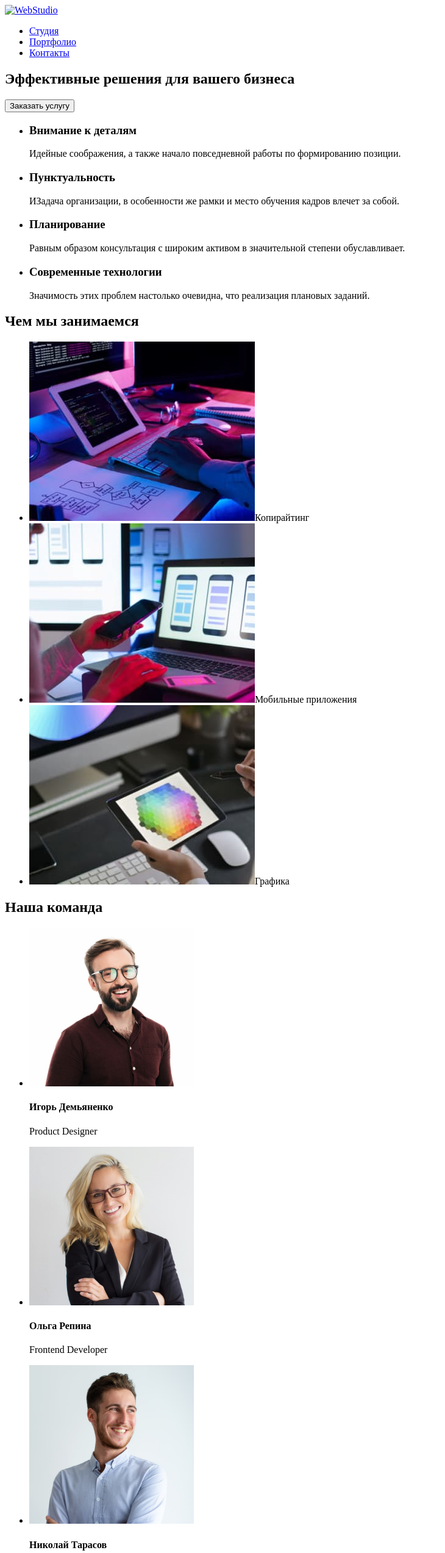
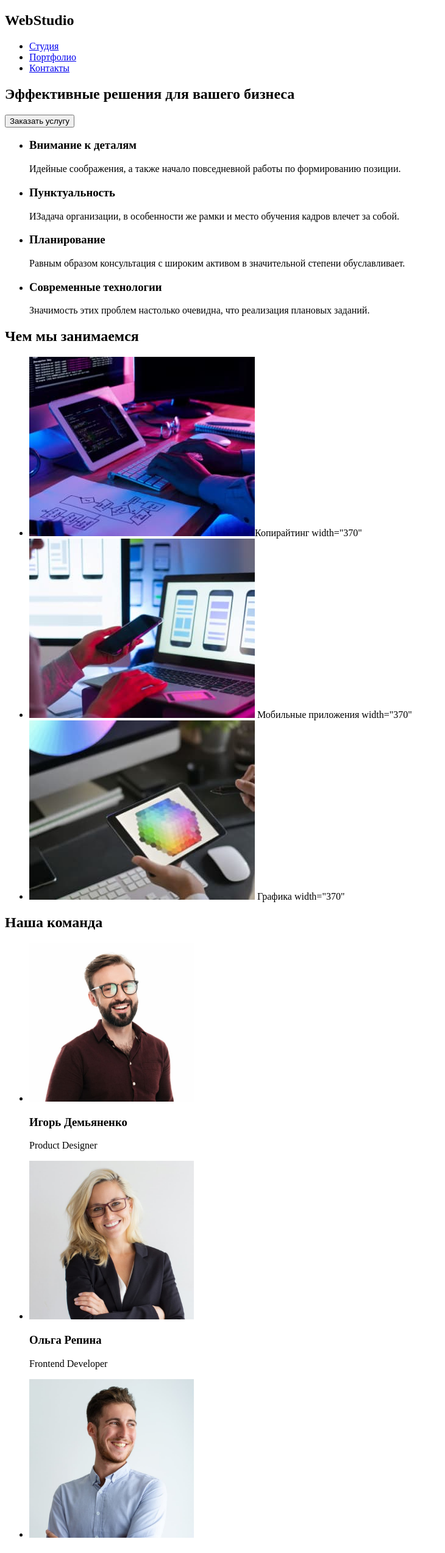
Before and after one commit to DimaMandrykin/goit-markup-hw-01, a plain HTML site: page index.html in a window 1280 px wide. Shown: the top 2546 px of the page at 61% size, without its empty margins (0-730 px from the left). Drawn offline with Linux system fonts and the light colour scheme.

Commit message:
Corrected Home work 1

```diff
--- a/index.html
+++ b/index.html
@@ -8,8 +8,8 @@
 </head>
 <body>
     <header>
-<a href="#">
-    <img src="./images/WebStudio.svg" width="145" height="31" alt="WebStudio">
+               <h2>WebStudio</h2>
+<a href="https://www.figma.com/file/oTYBECAN79dXy19hzWObO4/Web-Studio-(Version-2.1)?node-id=1%3A3">
 </a>
 <nav>
     <ul>
@@ -47,39 +47,44 @@
                     <h3>Современные технологии</h3>
                     <P>Значимость этих проблем настолько очевидна, что реализация плановых заданий.
             </ul>
+            </section>
+            <section>
             <h2>Чем мы занимаемся</h2>
             <ul>
-                <li><img src="./images/img.jpg" alt="">Копирайтинг</li>
-                <li><img src="./images/img-2.jpg" alt="">Мобильные приложения</li>
-                <li><img src="./images/img-3.jpg" alt="">Графика</li>
+                <li><img src="./images/img.jpg" alt="Копирайтинг">Копирайтинг width="370"</li>
+                <li><img src="./images/img-2.jpg" alt="Мобильные приложения"> Мобильные приложения width="370"</li>
+                <li><img src="./images/img-3.jpg" alt="Графика"> Графика width="370"</li>
             </ul>
+            </section>
+            <section>
             <h2>Наша команда</h2>
             <ul>
                     <li>
                         <img src="./images/img-5.jpg" alt="Игорь Демьяненко" width="270"/>
-                        <h4>Игорь Демьяненко</h4>
+                        <h3>Игорь Демьяненко</h3>
                         <p>Product Designer</p>
                     </li>
                 <li>
                     <img src="images/img-2-2.jpg" alt="Ольга Репина" width="270" />
-                    <h4>Ольга Репина</h4>
+                    <h3>Ольга Репина</h3>
                     <p>Frontend Developer</p>
                 </li>
                 <li>
                     <img src="./images/img-3-2.jpg" alt="Николай Тарасов" width="270" />
-                    <h4>Николай Тарасов</h4>
+                    <h3>Николай Тарасов</h3>
                     <p>Marketing</p>
                 </li>
                 <li>
                     <img src="./images/img-4-2.jpg" alt="Михаил Ермаков" width="270" />
-                    <h4>Михаил Ермаков</h4>
+                    <h3>Михаил Ермаков</h3>
                     <p>UI Designer</p>
                 </li>
             </ul>
         </section>
     </main>
     <footer>
-        <img src="./images/WebStudio.svg" width="145" alt="WebStudio">
+<h2>WebStudio</h2>
+<a href="https://www.figma.com/file/oTYBECAN79dXy19hzWObO4/Web-Studio-(Version-2.1)?node-id=1%3A3">
         <address>
             <ul>
                 <li> <a href=#> </a>г. Киев, пр-т Леси Украинки, 26</li>
```
